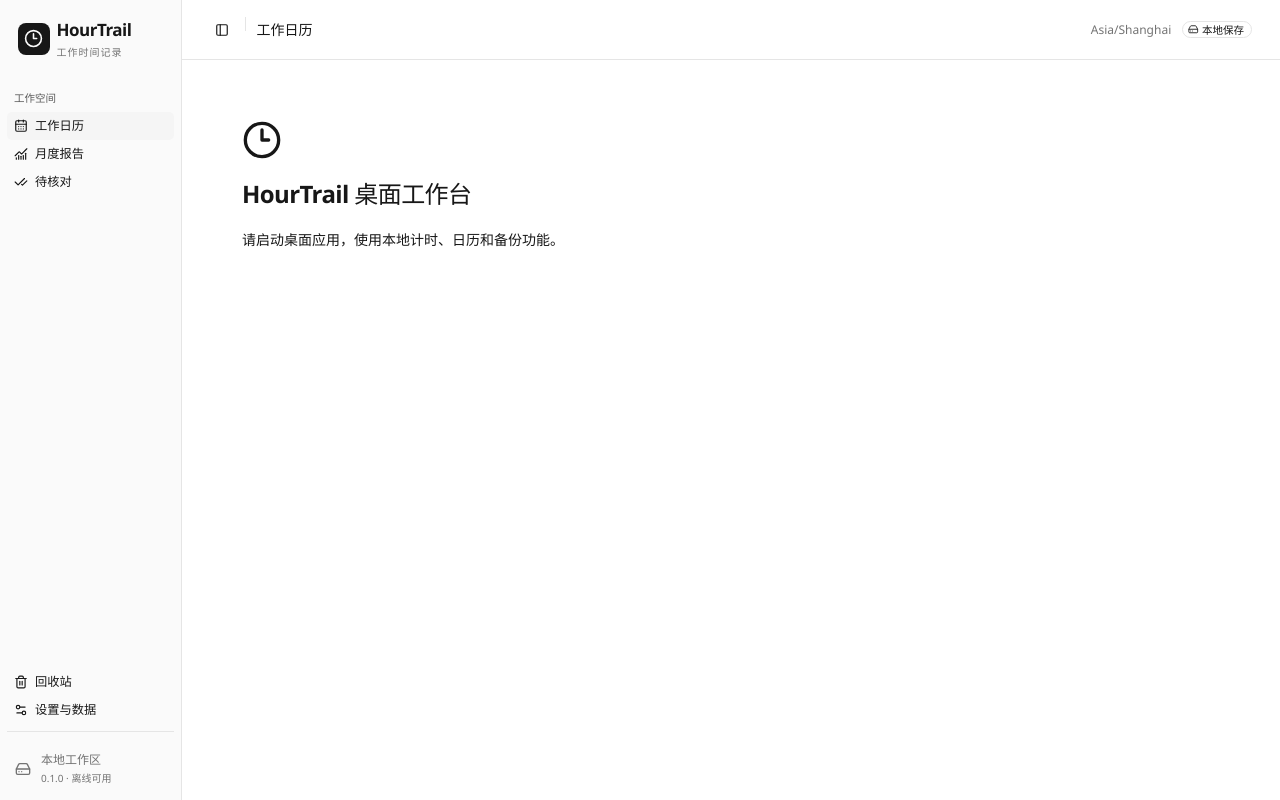
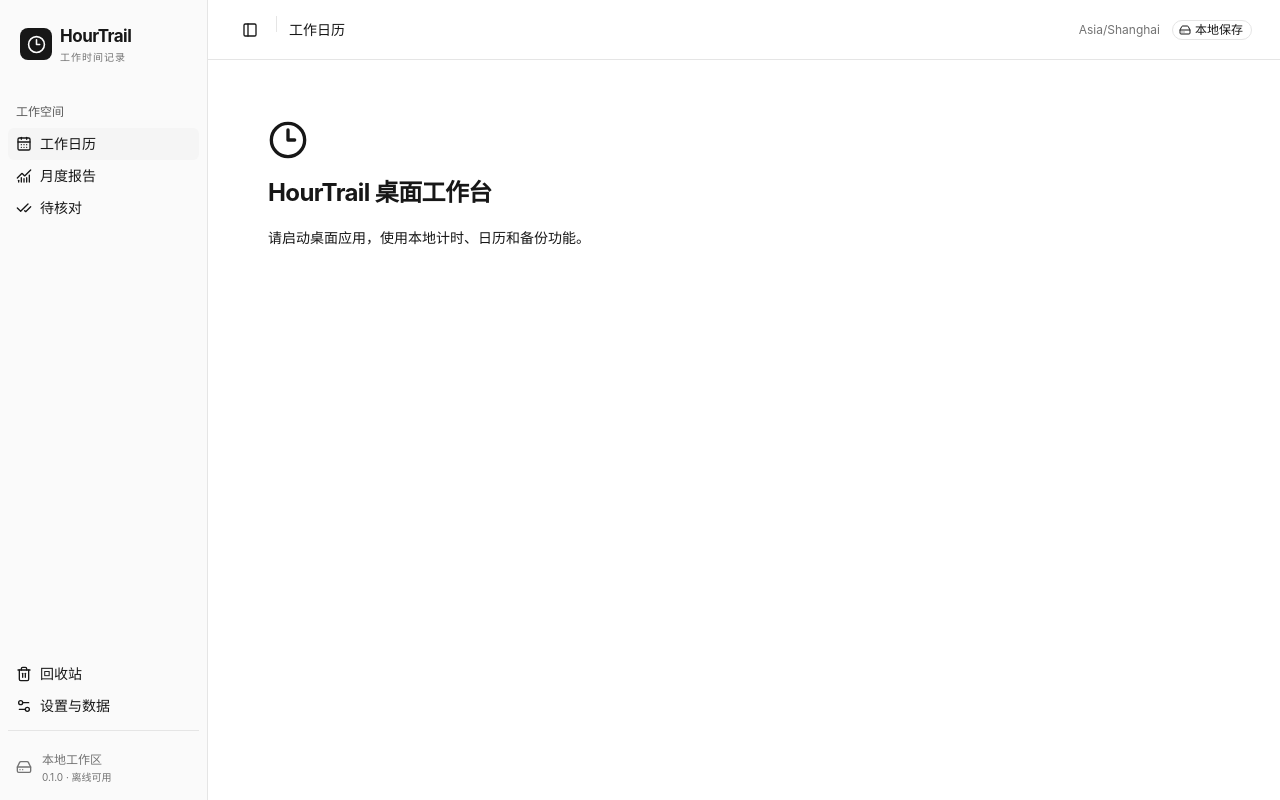
Before and after one commit to JohnnyLeon724/time-folio, a React (Vite) app: page / in a window 1280 px wide. Built offline with nearby package versions, Linux system fonts and the light colour scheme.

Commit message:
fix(ui): align typography with CC Switch system font defaults

```diff
--- a/src/styles.css
+++ b/src/styles.css
@@ -3,8 +3,10 @@
 @import 'shadcn/tailwind.css';
 @custom-variant dark (&:is(.dark *));
 @theme inline {
-  --font-sans: 'Segoe UI', 'PingFang SC', 'Microsoft YaHei', sans-serif;
-  --font-mono: 'SFMono-Regular', Consolas, monospace;
+  --font-sans:
+    -apple-system, BlinkMacSystemFont, 'Segoe UI', Roboto, 'Helvetica Neue', Arial, sans-serif;
+  --font-mono:
+    ui-monospace, SFMono-Regular, 'SF Mono', Consolas, 'Liberation Mono', Menlo, monospace;
   --color-background: var(--background);
   --color-foreground: var(--foreground);
   --color-card: var(--card);
@@ -54,16 +56,17 @@
   --radius: 0.5rem;
   --event-background: #f5f5f5;
   --event-foreground: #262626;
-  font-synthesis: none;
   font-family: var(--font-sans);
-  font-size: 14px;
+  font-size: 100%;
+  -webkit-font-smoothing: antialiased;
+  -moz-osx-font-smoothing: grayscale;
 }
 @layer base {
   * {
     @apply border-border outline-ring/50;
   }
   body {
-    @apply bg-background text-foreground;
+    @apply bg-background text-sm text-foreground;
     margin: 0;
   }
   button:not(:disabled),
```
